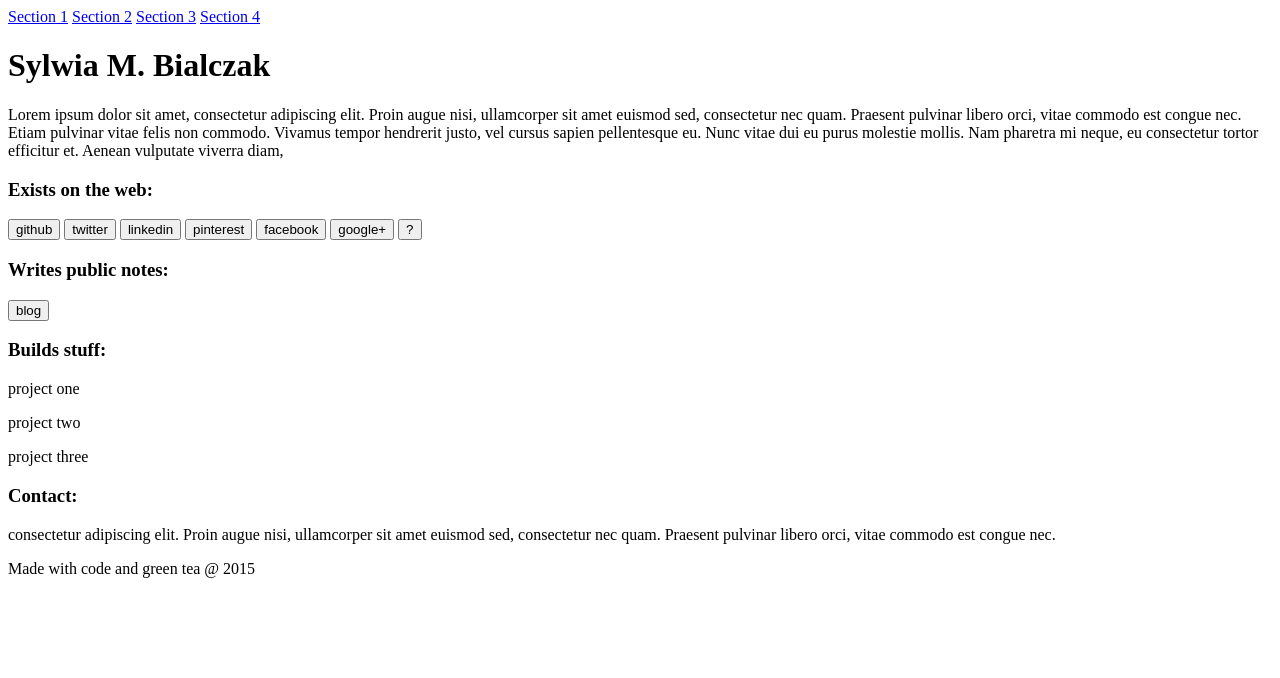
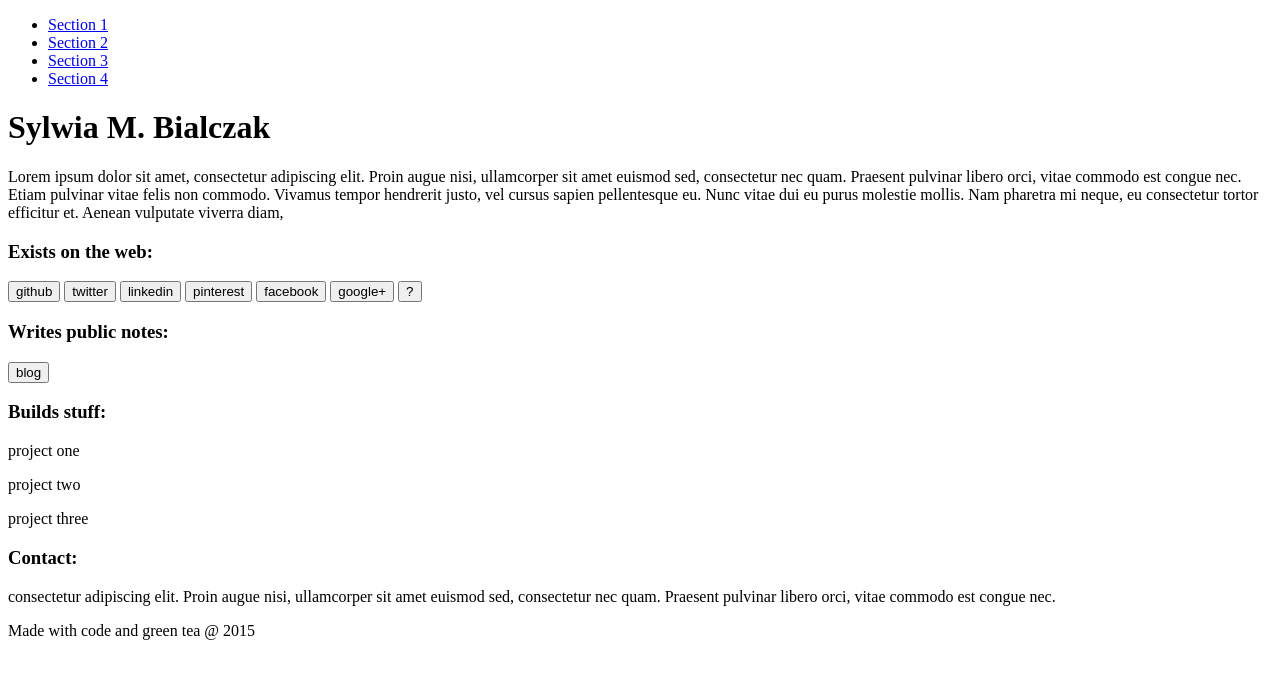
Before and after one commit to subodhchhabra/algorithms, a plain HTML site: page index.html in a window 1280 px wide. Drawn offline with Linux system fonts and the light colour scheme.

Commit message:
Add navbar frame

```diff
--- a/index.html
+++ b/index.html
@@ -7,14 +7,18 @@
   </head>
   <body>
     <header>
-      <a href="#">Section 1</a>
-      <a href="#">Section 2</a>
-      <a href="#">Section 3</a>
-      <a href="#">Section 4</a>
+      <nav>
+        <ul>
+          <li><a href="#bio">Section 1</a></li>
+          <li><a href="#blog">Section 2</a></li>
+          <li><a href="#projects">Section 3</a></li>
+          <li><a href="#contact">Section 4</a></li>
+        </ul>
+      </nav>
+      <h1>Sylwia M. Bialczak</h1>
+    </header>
 
-    </header>
-    <h1>Sylwia M. Bialczak</h1>
-    <section id="bio"><!--Bio-->
+    <section name="bio"><!--Bio-->
 
       <p>Lorem ipsum dolor sit amet, consectetur adipiscing elit. Proin augue nisi, ullamcorper sit amet euismod sed, consectetur nec quam. Praesent pulvinar libero orci, vitae commodo est congue nec. Etiam pulvinar vitae felis non commodo. Vivamus tempor hendrerit justo, vel cursus sapien pellentesque eu. Nunc vitae dui eu purus molestie mollis. Nam pharetra mi neque, eu consectetur tortor efficitur et. Aenean vulputate viverra diam, </p>
 
@@ -30,7 +34,6 @@
       <button>?</button>
 
     </section>
-
     <section id="blog"><!--Blog-->
       <h3>Writes public notes:</h3>
       <button>blog</button>
```
